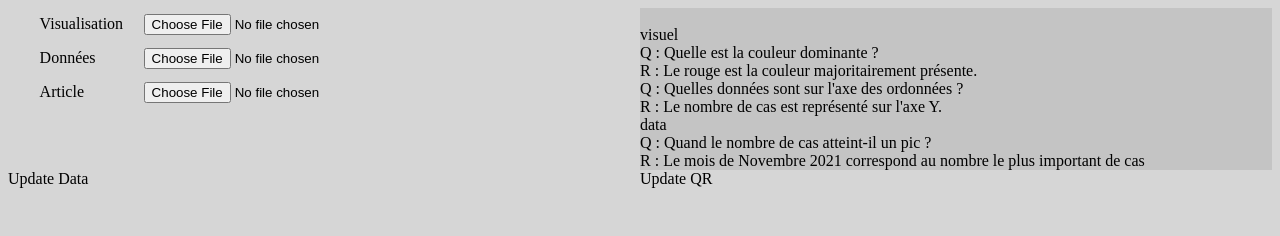
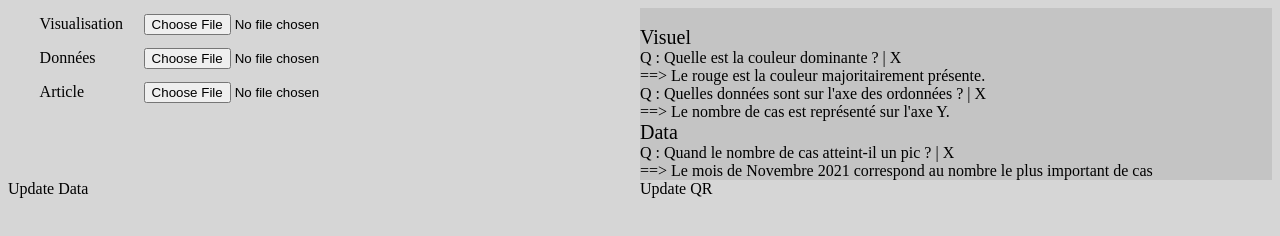
Before and after one commit to tlecardo/Struct, a website built with Parcel: page docs/index.html in a window 1280 px wide. Built offline with nearby package versions, Linux system fonts and the light colour scheme.

Commit message:
Add delete QR

```diff
--- a/docs/index.js
+++ b/docs/index.js
@@ -9,9 +9,9 @@
 
 
 let testQ = {
-    visuel: [["Quelle est la couleur dominante ?", "Le rouge est la couleur majoritairement présente."],
+    Visuel: [["Quelle est la couleur dominante ?", "Le rouge est la couleur majoritairement présente."],
     ["Quelles données sont sur l'axe des ordonnées ?", "Le nombre de cas est représenté sur l'axe Y."]],
-    data: [["Quand le nombre de cas atteint-il un pic ?", "Le mois de Novembre 2021 correspond au nombre le plus important de cas"]]
+    Data: [["Quand le nombre de cas atteint-il un pic ?", "Le mois de Novembre 2021 correspond au nombre le plus important de cas"]]
 }
 
 let qrLocal = new QR(testQ, d3.select("#sec_question"));
--- a/docs/questions.js
+++ b/docs/questions.js
@@ -26,10 +26,17 @@
         qrGlobal.append("text")
             .attr("class", "QRText")
             .text(c => `Q : ${c[0]}`)
+
+
+        qrGlobal.append("text")
+            .text(" | X")
+            .on("click", function() {
+                this.parentNode.remove()
+            })
             .append("br")
 
         qrGlobal.append("text")
-            .text("R : ")
+            .text(" ==> ")
 
         qrGlobal.append("text")
             .attr("class", "QRText")
--- a/docs/style.css
+++ b/docs/style.css
@@ -70,3 +70,8 @@
     width: 110px;
     display: inline-block;
 }
+
+
+.partsText {
+    font-size: 15pt;
+}
```
